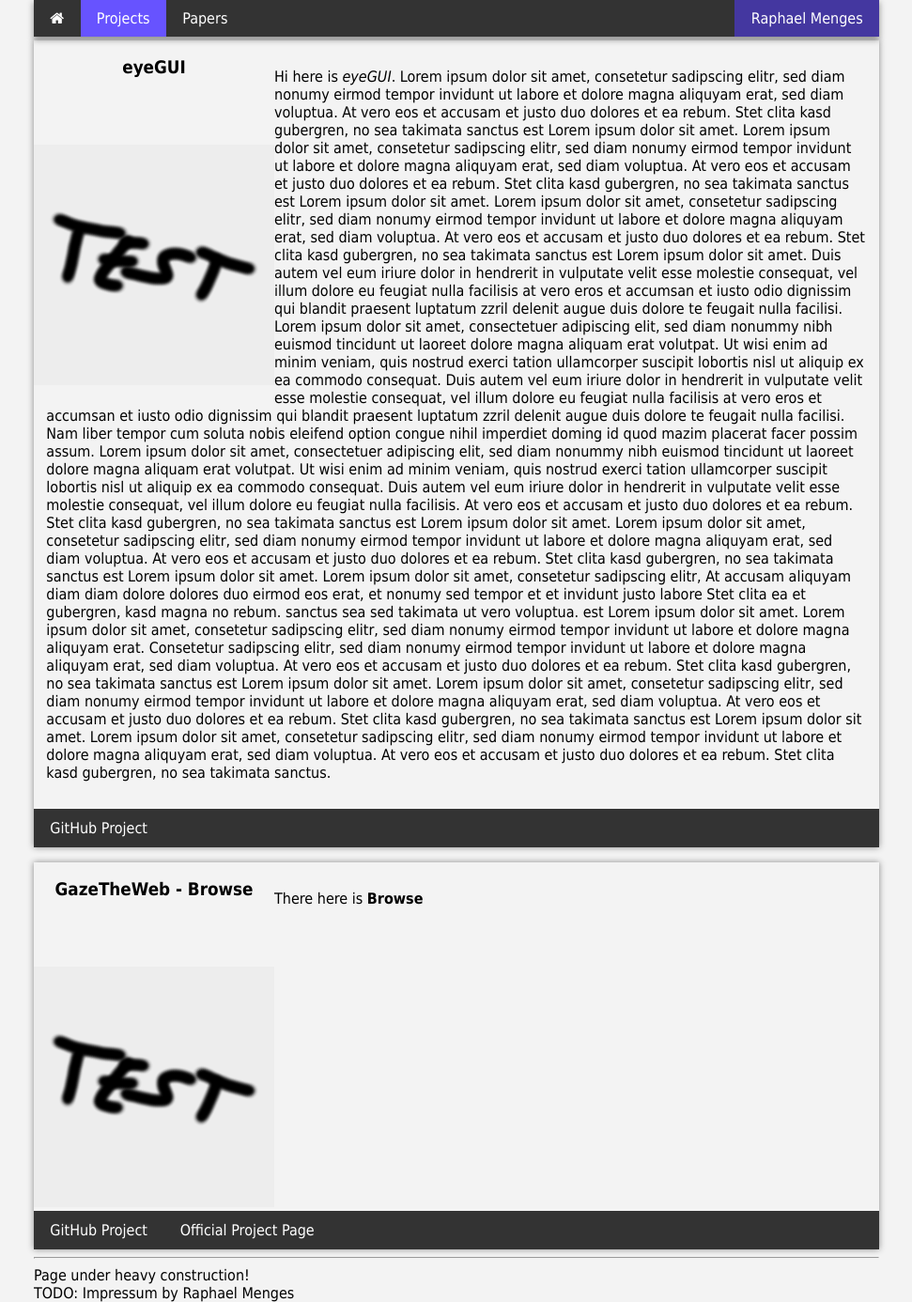
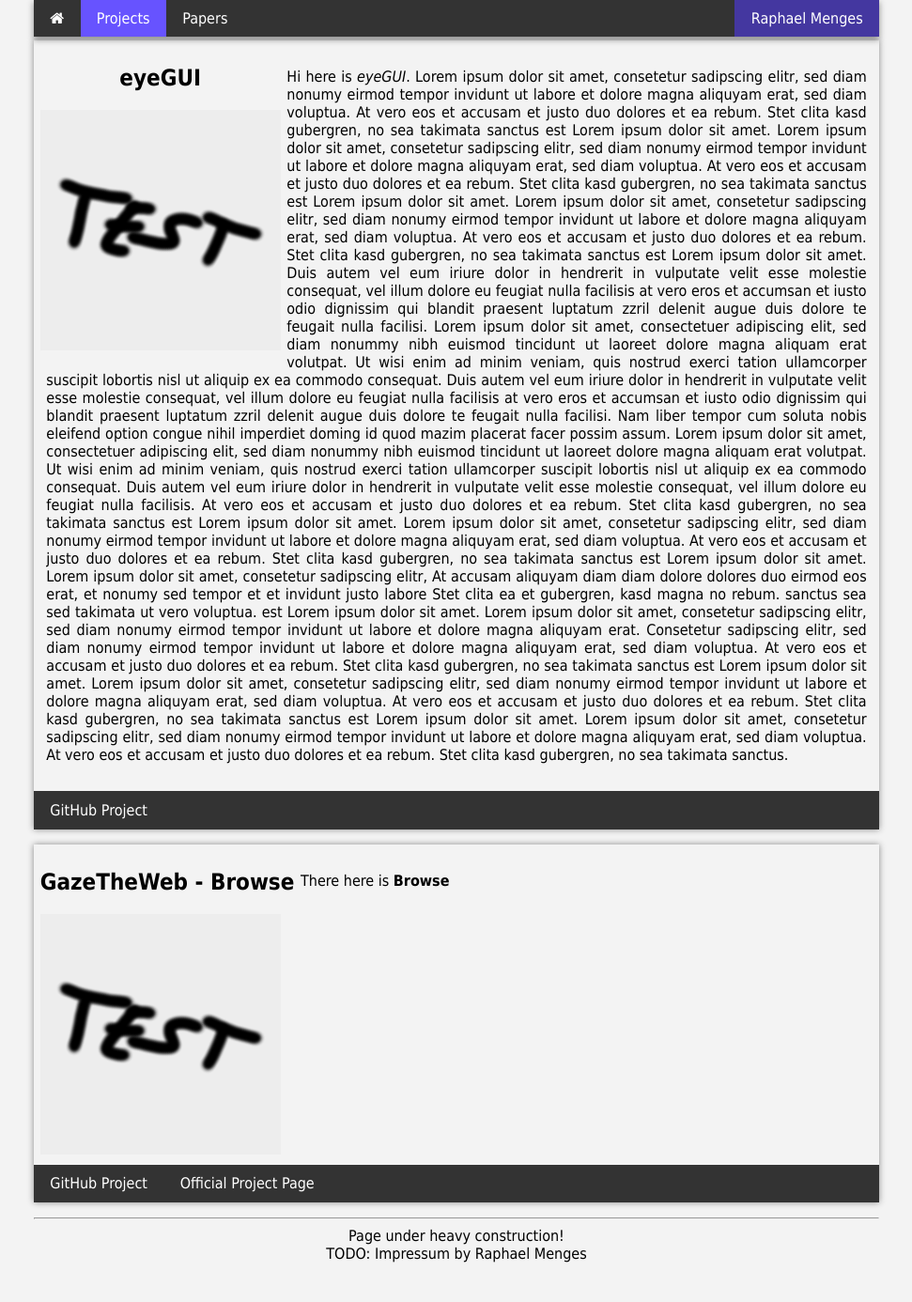
Before and after one commit to raphaelmenges/raphaelmenges.github.io, a Jekyll site: the page built from projects/index.html, in a window 1280 px wide and 1386 px high. Shown: the whole window at 94% size, without its empty margins (154-1125 px from the left). Built offline with Jekyll 4.4.1, drawn with Linux system fonts in a browser that asks for light colours.

Commit message:
Improved layout of projects page.

```diff
--- a/_layouts/default.html
+++ b/_layouts/default.html
@@ -28,7 +28,7 @@
 		{{ content }}
 
 		</div>
-		<footer>
+		<footer class="footer">
 			<hr>
 			Page under heavy construction! </br>
 			TODO: Impressum by Raphael Menges
--- a/css/main.css
+++ b/css/main.css
@@ -10,17 +10,24 @@
 	background-color: #f3f3f3;
 }
 
-/* Anchor class to be beneath fixed navigation and text centering */
+/* Anchor class for invisible anchor which is beneatch fixed navigation */
 .anchor {
-	text-align: center; /* extra class for anchors on project page? */
-	position: relative;
-	top: -40pt;
-	padding-top: 40pt;
+	display: block;
+  position: relative;
+  top: -40pt;
+  visibility: hidden;
 }
 
 /* Content of page */
 .content {
 	padding-top: 20pt;
+	text-align: justify;
+}
+
+/* Footer of page */
+.footer {
+	padding-bottom: 10pt;
+	text-align: center;
 }
 
 /**************/
@@ -79,6 +86,7 @@
 .project {
   box-shadow: 0pt 0pt 5pt #888888;
   margin-top: 12pt;
+  margin-bottom: 12pt;
   overflow: hidden;
   display: block;
 }
@@ -88,12 +96,12 @@
 
 
 .project-info {
+	margin: 5pt;
 	float: left;
 }
 
-
 .project-title {
-
+	text-align: center;
 }
 
 .project-thumbnail {
@@ -120,10 +128,6 @@
 	float: left;
 }
 
-.navbar li:hover  {
-	background-color: #050505;
-}
-
 .project-links a {
 	color: white;
 	padding: 8pt 13pt;
@@ -142,7 +146,7 @@
 	.navbar { position: relative; }
 	.navbar li {float: none;}
 	.navbar .about { float: none; }
-	.anchor { padding-top: 0pt; top: 0pt; }
+	.anchor { top: 0pt; }
 	.content { padding-top: 0pt; }
 	.project-info { width: 100%; clear: both; }
 	.project-thumbnail img { width: 100%; height: auto; }
--- a/projects/index.html
+++ b/projects/index.html
@@ -6,11 +6,12 @@
 ---
 {% for label in page.project_labels %}
 	{% assign project =  site.projects | where:"label", label  | first %}
+	<a class="anchor" id="{{ project.label }}"></a>
 	<div class="project">
 		<div class="project-main">
 			<div class="project-info">
 				<div class="project-title">
-					<h3 class="anchor" id="{{ project.label }}">{{ project.title }}</h3>
+					<h2>{{ project.title }}</h2>
 				</div> <!-- project-title -->
 				<div class="project-thumbnail">
 					<img src="/images/projects/{{ project.thumbnail }}" alt="Project thumbnail cannot be displayed!"/>
```
